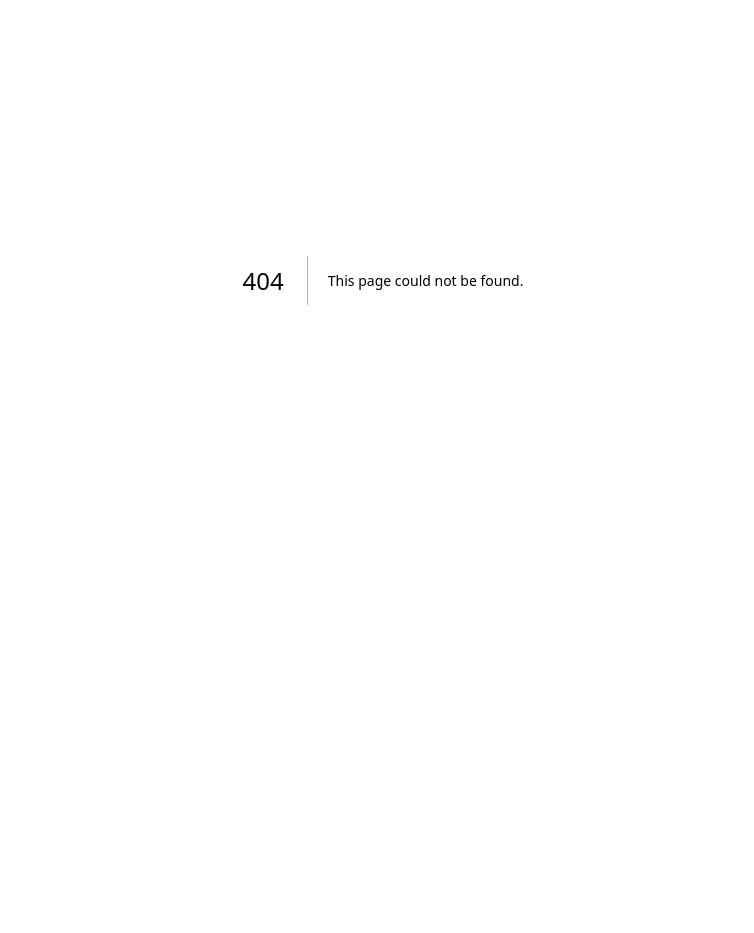
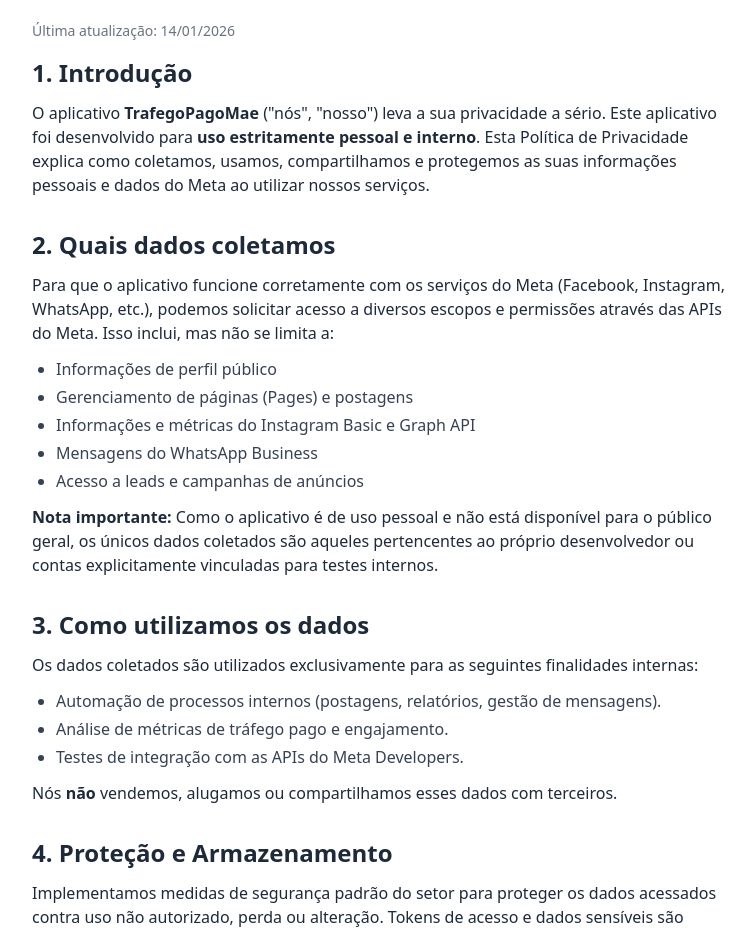
Before and after one commit to Maicon-Tomasi/SiteRosimery, a Next.js app: page /p-8f2c-policy in a window 1280 px wide. Before the commit this address had no page. Shown: the part 120-1053 px from the top of the page, without its empty margins (257-1011 px from the left). Before the commit the page ends 800 px from the top, so only its background shows below. Built offline with nearby package versions, Linux system fonts and the light colour scheme.

Commit message:
feat: add privacy policy and data deletion instructions page

```diff
--- /dev/null
+++ b/src/app/p-8f2c-policy/page.tsx
@@ -0,0 +1,107 @@
+import React from 'react';
+
+export default function PrivacyPolicy() {
+  return (
+    <div className="min-h-screen bg-gray-50 py-12 px-4 sm:px-6 lg:px-8 text-gray-800">
+      <div className="max-w-3xl mx-auto bg-white p-8 rounded-lg shadow-md border border-gray-100">
+        <h1 className="text-3xl font-bold mb-6 text-gray-900">Política de Privacidade</h1>
+        <p className="mb-4 text-sm text-gray-500">Última atualização: {new Date().toLocaleDateString('pt-BR')}</p>
+
+        <section className="mb-8">
+          <h2 className="text-2xl font-semibold mb-3">1. Introdução</h2>
+          <p className="mb-3">
+            O aplicativo <strong>TrafegoPagoMae</strong> ("nós", "nosso") leva a sua privacidade a sério.
+            Este aplicativo foi desenvolvido para <strong>uso estritamente pessoal e interno</strong>.
+            Esta Política de Privacidade explica como coletamos, usamos, compartilhamos e protegemos as
+            suas informações pessoais e dados do Meta ao utilizar nossos serviços.
+          </p>
+        </section>
+
+        <section className="mb-8">
+          <h2 className="text-2xl font-semibold mb-3">2. Quais dados coletamos</h2>
+          <p className="mb-3">
+            Para que o aplicativo funcione corretamente com os serviços do Meta (Facebook, Instagram, WhatsApp, etc.),
+            podemos solicitar acesso a diversos escopos e permissões através das APIs do Meta. Isso inclui, mas não se limita a:
+          </p>
+          <ul className="list-disc pl-6 mb-3 space-y-1 text-gray-700">
+            <li>Informações de perfil público</li>
+            <li>Gerenciamento de páginas (Pages) e postagens</li>
+            <li>Informações e métricas do Instagram Basic e Graph API</li>
+            <li>Mensagens do WhatsApp Business</li>
+            <li>Acesso a leads e campanhas de anúncios</li>
+          </ul>
+          <p className="mb-3">
+            <strong>Nota importante:</strong> Como o aplicativo é de uso pessoal e não está disponível para o público geral,
+            os únicos dados coletados são aqueles pertencentes ao próprio desenvolvedor ou contas explicitamente vinculadas para testes internos.
+          </p>
+        </section>
+
+        <section className="mb-8">
+          <h2 className="text-2xl font-semibold mb-3">3. Como utilizamos os dados</h2>
+          <p className="mb-3">
+            Os dados coletados são utilizados exclusivamente para as seguintes finalidades internas:
+          </p>
+          <ul className="list-disc pl-6 mb-3 space-y-1 text-gray-700">
+            <li>Automação de processos internos (postagens, relatórios, gestão de mensagens).</li>
+            <li>Análise de métricas de tráfego pago e engajamento.</li>
+            <li>Testes de integração com as APIs do Meta Developers.</li>
+          </ul>
+          <p className="mb-3">
+            Nós <strong>não</strong> vendemos, alugamos ou compartilhamos esses dados com terceiros.
+          </p>
+        </section>
+
+        <section className="mb-8">
+          <h2 className="text-2xl font-semibold mb-3">4. Proteção e Armazenamento</h2>
+          <p className="mb-3">
+            Implementamos medidas de segurança padrão do setor para proteger os dados acessados contra uso não autorizado,
+            perda ou alteração. Tokens de acesso e dados sensíveis são armazenados em ambiente seguro.
+          </p>
+        </section>
+
+        <hr className="my-8 border-gray-200" />
+
+        <h1 className="text-3xl font-bold mb-6 text-gray-900" id="exclusao-dados">Instruções de Exclusão de Dados</h1>
+
+        <section className="mb-8">
+          <h2 className="text-2xl font-semibold mb-3">Como excluir seus dados do TrafegoPagoMae</h2>
+          <p className="mb-3">
+            Em conformidade com as regras do Meta Platforms, Inc., qualquer usuário pode solicitar a exclusão de seus dados
+            que foram acessados pelo aplicativo <strong>TrafegoPagoMae</strong>.
+          </p>
+          <p className="mb-3 font-semibold">
+            Para remover o acesso do aplicativo e excluir seus dados:
+          </p>
+          <ol className="list-decimal pl-6 mb-3 space-y-2 text-gray-700">
+            <li>Acesse a sua conta do Facebook ou Instagram.</li>
+            <li>Vá em <strong>Configurações e Privacidade</strong> &gt; <strong>Configurações</strong>.</li>
+            <li>Procure a seção de <strong>Aplicativos e Sites</strong> (Apps and Websites).</li>
+            <li>Na lista de aplicativos ativos, localize <strong>TrafegoPagoMae</strong>.</li>
+            <li>Clique em <strong>Remover</strong>.</li>
+          </ol>
+          <p className="mb-3">
+            Ao realizar esse procedimento, o aplicativo perderá imediatamente o acesso a todos os seus dados.
+          </p>
+        </section>
+
+        <section className="mb-8">
+          <h2 className="text-2xl font-semibold mb-3">Solicitação Manual de Exclusão</h2>
+          <p className="mb-3">
+            Se você deseja que todos os registros ou dados residuais armazenados em nossos bancos de dados (se houverem)
+            sejam apagados permanentemente, por favor, envie um e-mail com a sua solicitação.
+          </p>
+          <div className="bg-gray-100 p-4 rounded-md inline-block">
+            <p className="font-medium text-gray-800">E-mail para solicitação:</p>
+            <a href="mailto:desenvolvedormaicon@gmail.com" className="text-blue-600 hover:underline">
+              desenvolvedormaicon@gmail.com
+            </a>
+          </div>
+          <p className="mt-3 text-sm text-gray-600">
+            Processaremos sua solicitação e excluiremos todos os seus dados em até 7 dias úteis.
+          </p>
+        </section>
+
+      </div>
+    </div>
+  );
+}
```
